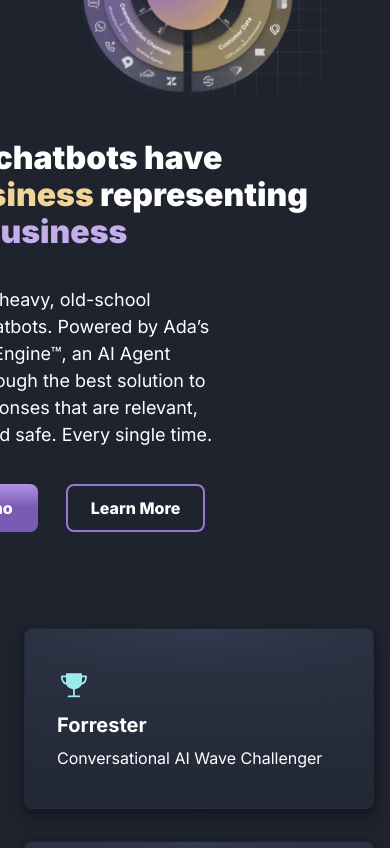
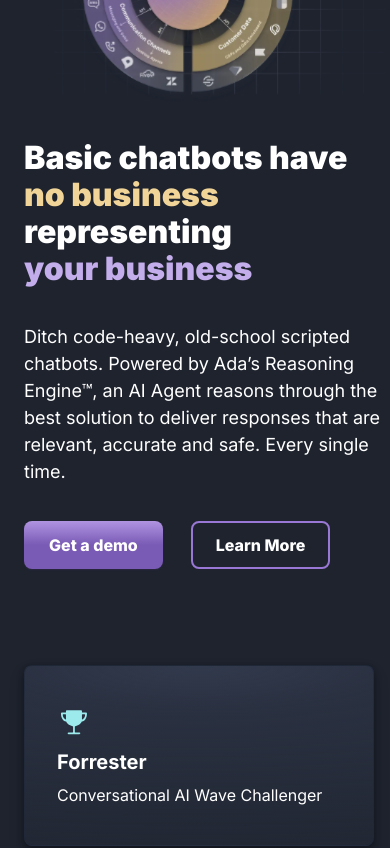
Before and after one commit to zarrar79/ada, a Next.js app: page / in a window 390 px wide. Shown: the part 4100-4948 px from the top of the page. Built offline with nearby package versions, Linux system fonts and the light colour scheme.

Commit message:
feature section updates

```diff
--- a/src/app/globals.css
+++ b/src/app/globals.css
@@ -366,7 +366,7 @@
     max-width:640px;
   }
   .head_txt_feature{
-    padding-right:9rem;
+    padding-right:2rem;
   }
   .sec_img_feature_flex{
     display:flex;
@@ -395,6 +395,13 @@
   .bg_img_feature img{
     max-width:100%;
   }
+  .b_text_feature{
+    padding-right:2rem;
+  }
+  .sm_text_feature{
+    width:auto;
+    padding-right:2rem;
+  }
 }
 @media(max-width:644px){
   .container{
```
